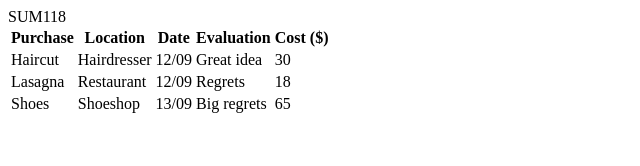
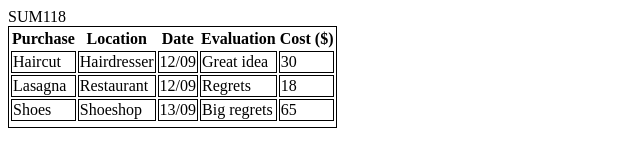
Before and after one commit to Okode100/tables, a plain HTML site: page index.html in a window 1280 px wide. Shown: the whole page, without its empty margins (0-640 px from the left). Drawn offline with Linux system fonts and the light colour scheme.

Commit message:
create border for the table

```diff
--- a/index.html
+++ b/index.html
@@ -4,6 +4,7 @@
     <meta charset="UTF-8">
     <meta name="viewport" content="width=device-width, initial-scale=1.0">
     <title>Tables Practise</title>
+    <link rel="stylesheet" href="styles.css">
 </head>
 <body><table>
     <tr>
--- a/styles.css
+++ b/styles.css
@@ -0,0 +1,4 @@
+table, tr, td {
+    border: 1px solid black;
+
+}
```
